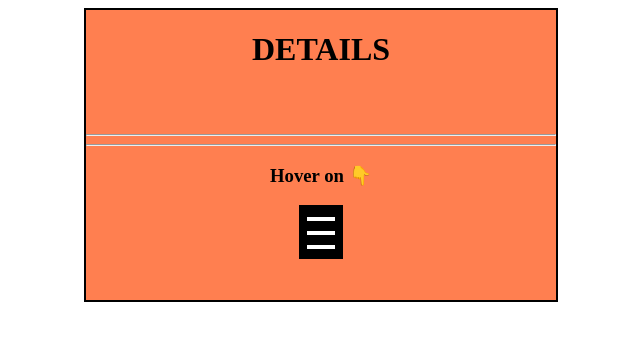
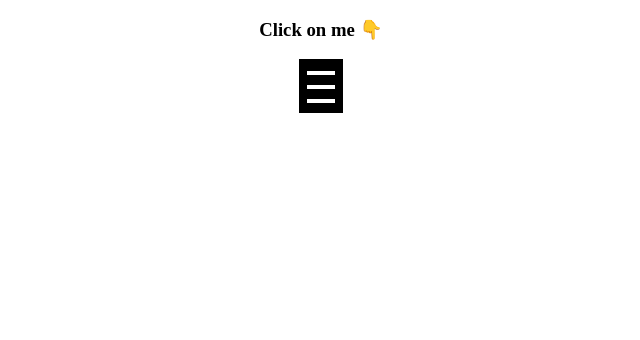
Before and after one commit to Harsha63055/CSStask-3, a plain HTML site: page index.html in a window 1280 px wide. Shown: the whole page, without its empty margins (319-959 px from the left). Drawn offline with Linux system fonts and the light colour scheme.

Commit message:
files added

```diff
--- a/index.html
+++ b/index.html
@@ -42,9 +42,8 @@
     </style>
   </head>
   <body>
-    <center><div class="a1">
-      <h1>DETAILS</h1><br><br><hr><hr>
-      <h3>Hover on &#128071;</h3>
+    <center>
+      <h3>Click on me &#128071;</h3>
     <div class="box">
       <div class="b1"></div>
       <div class="b2"></div>
@@ -55,7 +54,7 @@
       <h1>CONTACT</h1>
       <h1>MAIL</h1>
       <h1>SETTINGS</h1>
-    </div></div>
+    </div>
   </center>
   </body>
 </html>
```
